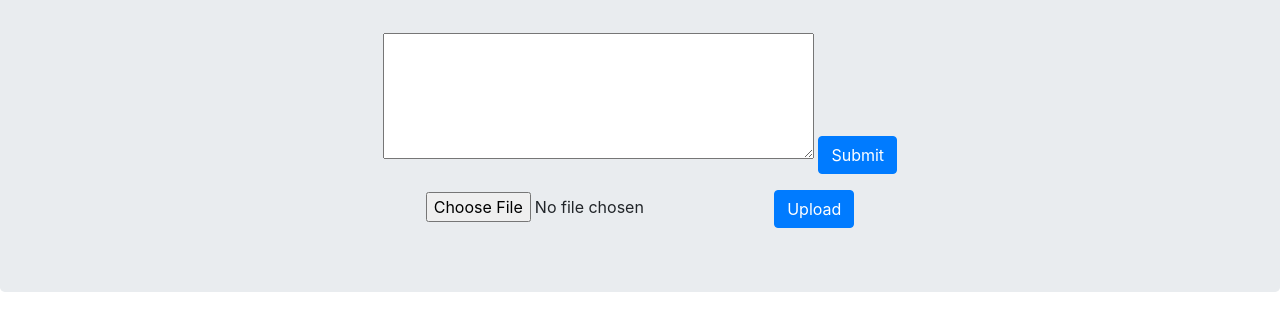
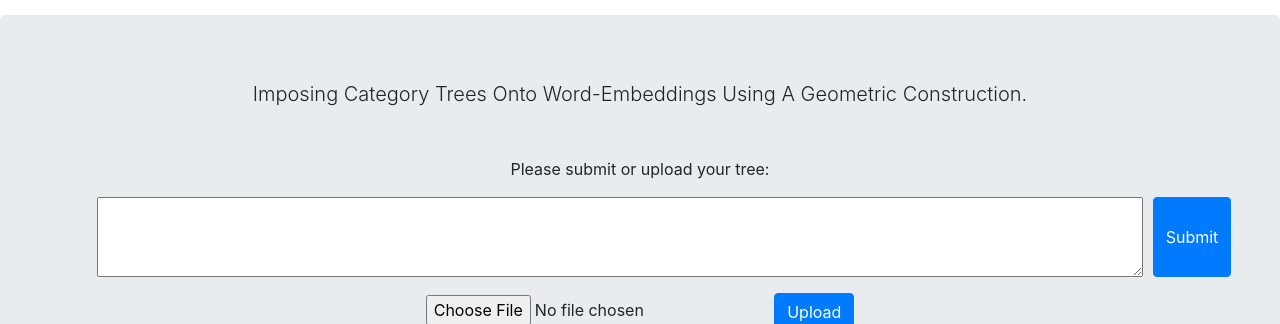
Before and after one commit to Rechargeable22/AI-Language-Lab-N-Ball_visualization-Clone, a Flask app: page / in a window 1280 px wide. Shown: the part 317-641 px from the top of the page. Run offline with Flask 2, Linux system fonts and the light colour scheme; some libraries are stand-ins or nearby versions.

Commit message:
layout tweaks

```diff
--- a/templates/home.html
+++ b/templates/home.html
@@ -1,21 +1,32 @@
 {% extends 'layout.html' %}
 
 {% block body %}
+<div style="float: right; margin-right: 3rem;">
+    <img src="https://upload.wikimedia.org/wikipedia/commons/0/05/Aiga_mail.png" style="height: 60px;">
+    <a href="mailto:dongt@bit.uni-bonn.de">Contact</a>
+</div>
+<div style="display:flex; flex-direction: row; justify-content: left; margin-left: 3rem; margin-top: 1rem; margin-bottom: 1rem;">
+    <div style="padding-right: 50px;">
+        <img src="https://upload.wikimedia.org/wikipedia/commons/thumb/7/72/Universit%C3%A4t_Bonn.svg/184px-Universit%C3%A4t_Bonn.svg.png">
+    </div>
+
+    <h1 style="padding-top: 5px;">High Dimensional Balls Visualization </h1>
+</div>
 <div class="jumbotron text-center">
-    <h1>Visualizing high dimensional balls while keeping topologic relations</h1>
     <p class="lead">Imposing Category Trees Onto Word-Embeddings Using A Geometric Construction.</p>
-    <p>Source code and data-sets are free for public access at <a href="https://github.com/gnodisnait/nball4tree.git">
-        https://github.com/gnodisnait/nball4tree.git</a>. For further questions please write us an
-        <a href="mailto:dongt@bit.uni-bonn.de">email</a>.
-    </p>
+    <p style="margin-top: 3rem;">Please submit or upload your tree:</p>
 
-    <p style="margin: 7em;">
-    <form id="input-words" method="POST">
-<!--        <input id="input-text-field" name="text">-->
-        <textarea id="input-text-field" name="text" cols="40" rows="5"></textarea>
-        <input id="input-submit-field" type="submit" class="btn btn-primary btn-md">
+
+    <form id="input-words" method="POST"
+          style="display:flex; flex-direction: row; justify-content: center; margin-left: 3rem;  margin-bottom: 1rem;">
+        <!--        <input id="input-text-field" name="text">-->
+        <textarea id="input-text-field" name="text" cols="100" rows="2"></textarea>
+
+        <input id="input-submit-field" type="submit" class="btn btn-primary btn-md"
+               style="height: 5rem; margin-left: 10px;">
+
     </form>
-    </p>
+
     <form id="input-file" method=post enctype=multipart/form-data>
         <input type=file name=file id="fileval">
         <button type="button" value="Upload" name="Upload" id="upload-button" class="btn btn-primary btn-md">
@@ -72,7 +83,8 @@
 </div>
 
 <div class="container">
-    <button type="button" value="Previous Step" name="Previous Step" id="previous-step-button" class="btn btn-primary btn-md">
+    <button type="button" value="Previous Step" name="Previous Step" id="previous-step-button"
+            class="btn btn-primary btn-md">
         Previous step
     </button>
     <button type="button" value="Next Step" name="Next Step" id="next-step-button" class="btn btn-primary btn-md">
```
